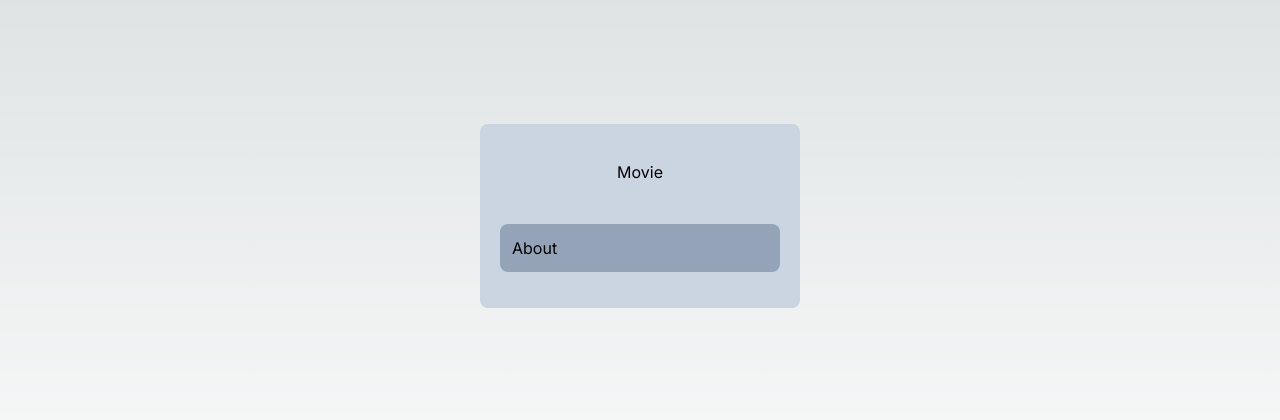
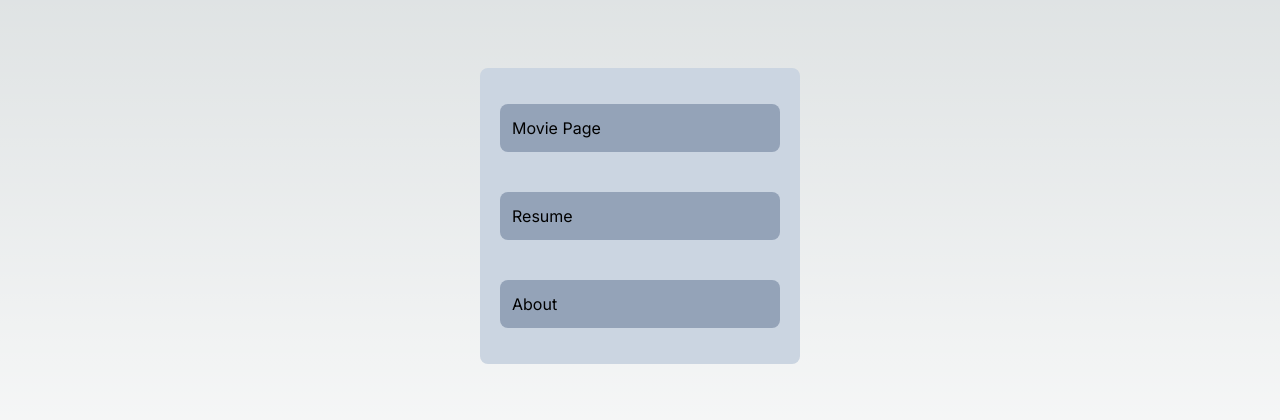
Before and after one commit to RocClark/movie-app, a Next.js app: page / in a window 1280 px wide. Shown: the part 184-604 px from the top of the page. Built offline with nearby package versions, Linux system fonts and the light colour scheme.

Commit message:
add links to pages

```diff
--- a/app/page.tsx
+++ b/app/page.tsx
@@ -5,13 +5,25 @@ export default function Home() {
   return (
     <main className="flex min-h-screen items-center justify-center">
       <div className="flex flex-col gap-2 p-5 max-w-xs w-full dark:bg-slate-800 bg-slate-300 rounded-lg">
-        <div className="text-center my-4">
-          <h1>Movie</h1>
+      <div>
+          <Link
+            href="/movieHome"
+            className="dark:bg-slate-900 bg-slate-400 my-4 p-3 rounded-lg block"
+          >
+            Movie Page
+          </Link>
         </div>
-
         <div>
           <Link
-            href="/"
+            href="/resume"
+            className="dark:bg-slate-900 bg-slate-400 my-4 p-3 rounded-lg block"
+          >
+            Resume
+          </Link>
+        </div>
+        <div>
+          <Link
+            href="/about"
             className="dark:bg-slate-900 bg-slate-400 my-4 p-3 rounded-lg block"
           >
             About
```
